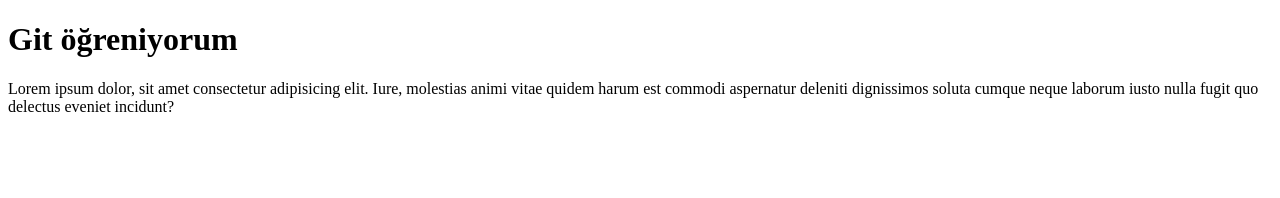
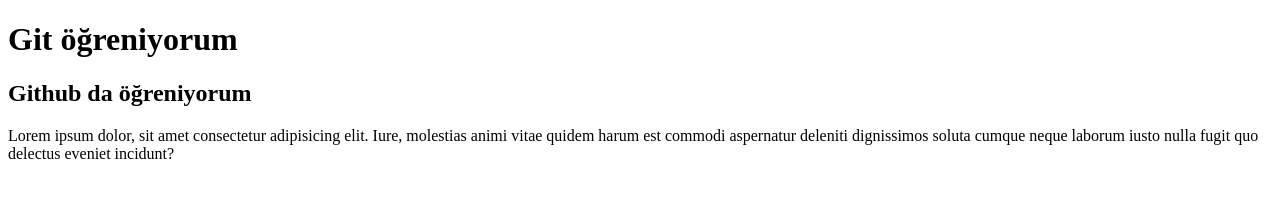
Before and after one commit to acr-coder/js-dersler, a plain HTML site: page index.html in a window 1280 px wide. Drawn offline with Linux system fonts and the light colour scheme.

Commit message:
yeni bilgiler

```diff
--- a/index.html
+++ b/index.html
@@ -8,6 +8,7 @@
 </head>
 <body>
     <h1>Git öğreniyorum</h1>
+    <h2>Github da öğreniyorum</h2>
     <p>Lorem ipsum dolor, sit amet consectetur adipisicing elit. Iure, molestias animi vitae quidem harum est commodi aspernatur deleniti dignissimos soluta cumque neque laborum iusto nulla fugit quo delectus eveniet incidunt?</p>
 </body>
 </html>
```
